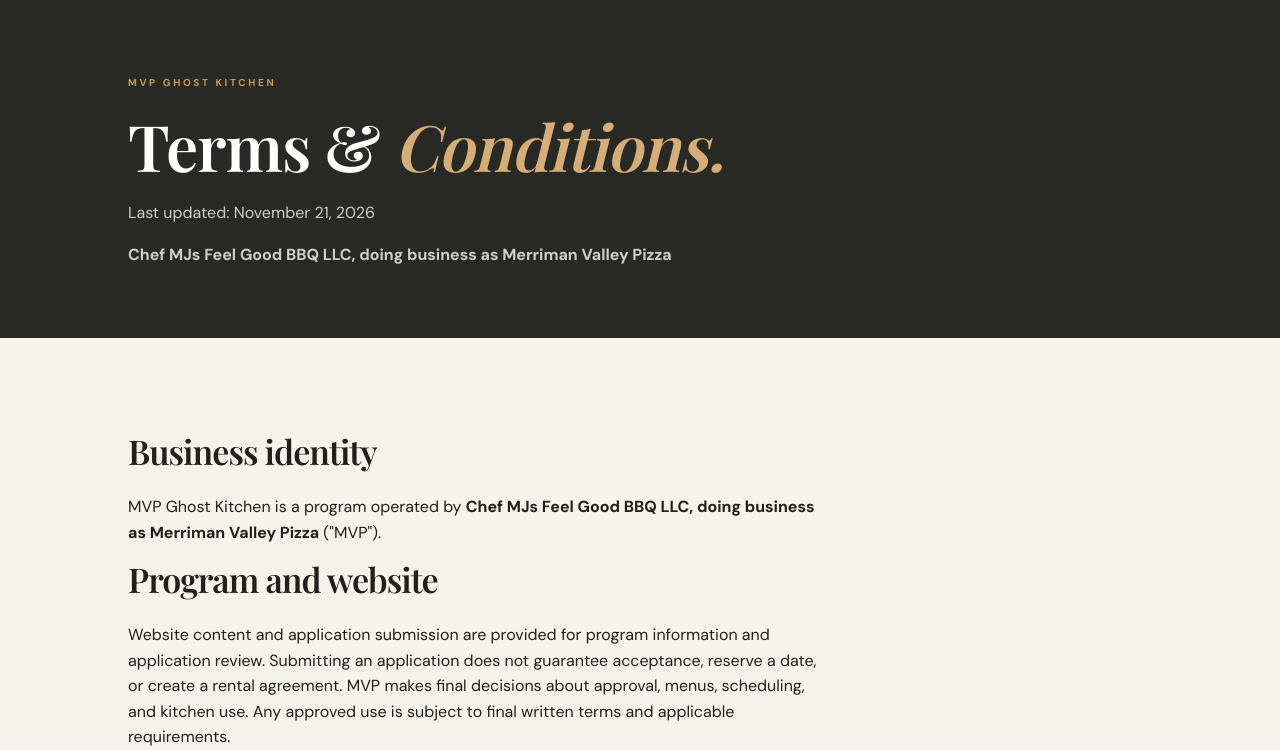
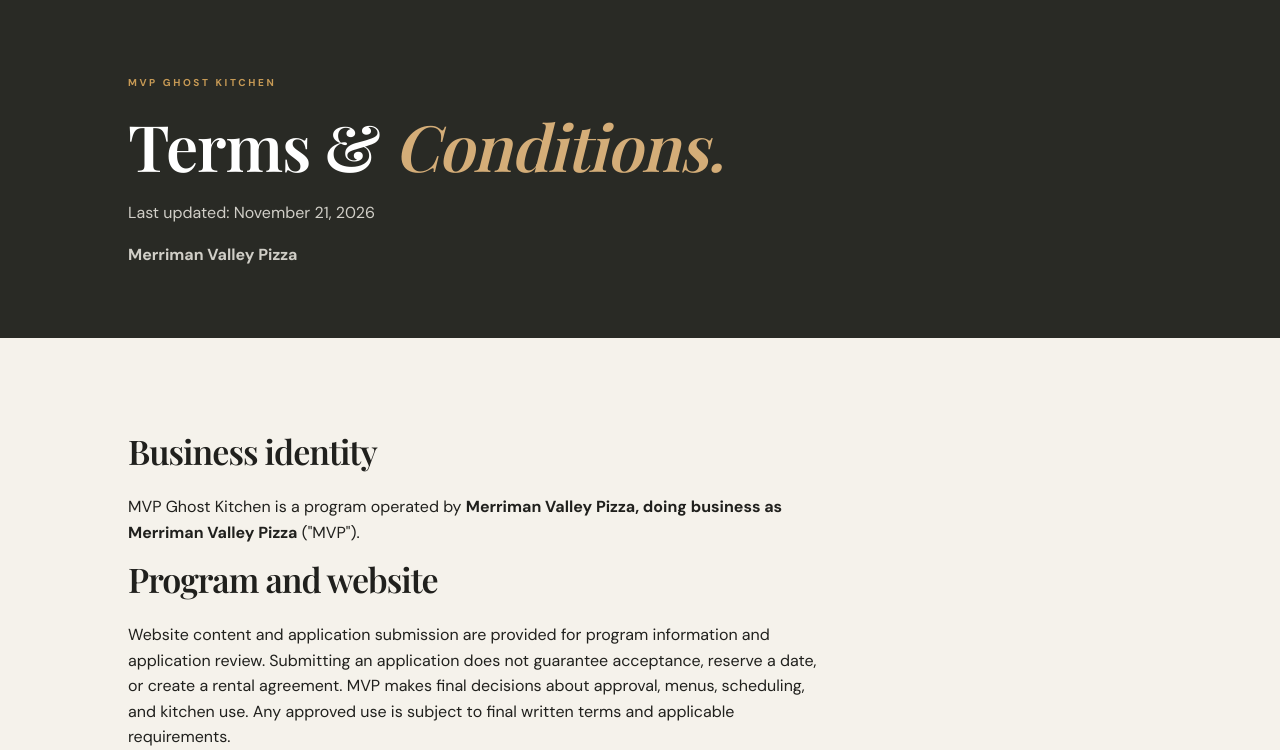
Before and after one commit to jarzenskimichael/Ghost-Kitchen, a Flask app: page /terms in a window 1280 px wide. Shown: the part 82-832 px from the top of the page. Run offline with Flask 3, Linux system fonts and the light colour scheme.

Commit message:
Update public terms to use Merriman Valley Pizza DBA

```diff
--- a/mvp-ghost-kitchen/app/templates/terms.html
+++ b/mvp-ghost-kitchen/app/templates/terms.html
@@ -1,8 +1,8 @@
 {% extends "base.html" %}{% block title %}Terms & Conditions{% endblock %}{% block content %}
-<section class="page-hero compact"><p class="eyebrow">MVP GHOST KITCHEN</p><h1>Terms &amp; <em>Conditions.</em></h1><p>Last updated: November 21, 2026</p><p class="legal-entity"><strong>Chef MJs Feel Good BBQ LLC, doing business as Merriman Valley Pizza</strong></p>
+<section class="page-hero compact"><p class="eyebrow">MVP GHOST KITCHEN</p><h1>Terms &amp; <em>Conditions.</em></h1><p>Last updated: November 21, 2026</p><p class="legal-entity"><strong>Merriman Valley Pizza</strong></p>
 </section>
 <section class="section"><div class="form-intro">
-<h2>Business identity</h2><p>MVP Ghost Kitchen is a program operated by <strong>Chef MJs Feel Good BBQ LLC, doing business as Merriman Valley Pizza</strong> ("MVP").</p><h2>Program and website</h2><p> Website content and application submission are provided for program information and application review. Submitting an application does not guarantee acceptance, reserve a date, or create a rental agreement. MVP makes final decisions about approval, menus, scheduling, and kitchen use. Any approved use is subject to final written terms and applicable requirements.</p>
+<h2>Business identity</h2><p>MVP Ghost Kitchen is a program operated by <strong>Merriman Valley Pizza, doing business as Merriman Valley Pizza</strong> ("MVP").</p><h2>Program and website</h2><p> Website content and application submission are provided for program information and application review. Submitting an application does not guarantee acceptance, reserve a date, or create a rental agreement. MVP makes final decisions about approval, menus, scheduling, and kitchen use. Any approved use is subject to final written terms and applicable requirements.</p>
 <h2>Email communications</h2><p>MVP uses email to confirm receipt of applications and communicate application decisions and important scheduling or program updates. Email communications are limited to administering the Ghost Kitchen program.</p>
 <h2>Acceptable use and changes</h2><p>You agree to provide accurate information and use the website lawfully. MVP may update the website, program, or these terms as needed. Continued use of the website after updated terms are posted constitutes acceptance of the revised terms to the extent permitted by law.</p>
 <h2>Contact</h2><p>Questions about these terms may be directed to Merriman Valley Pizza through its established business contact channels.</p>
```
